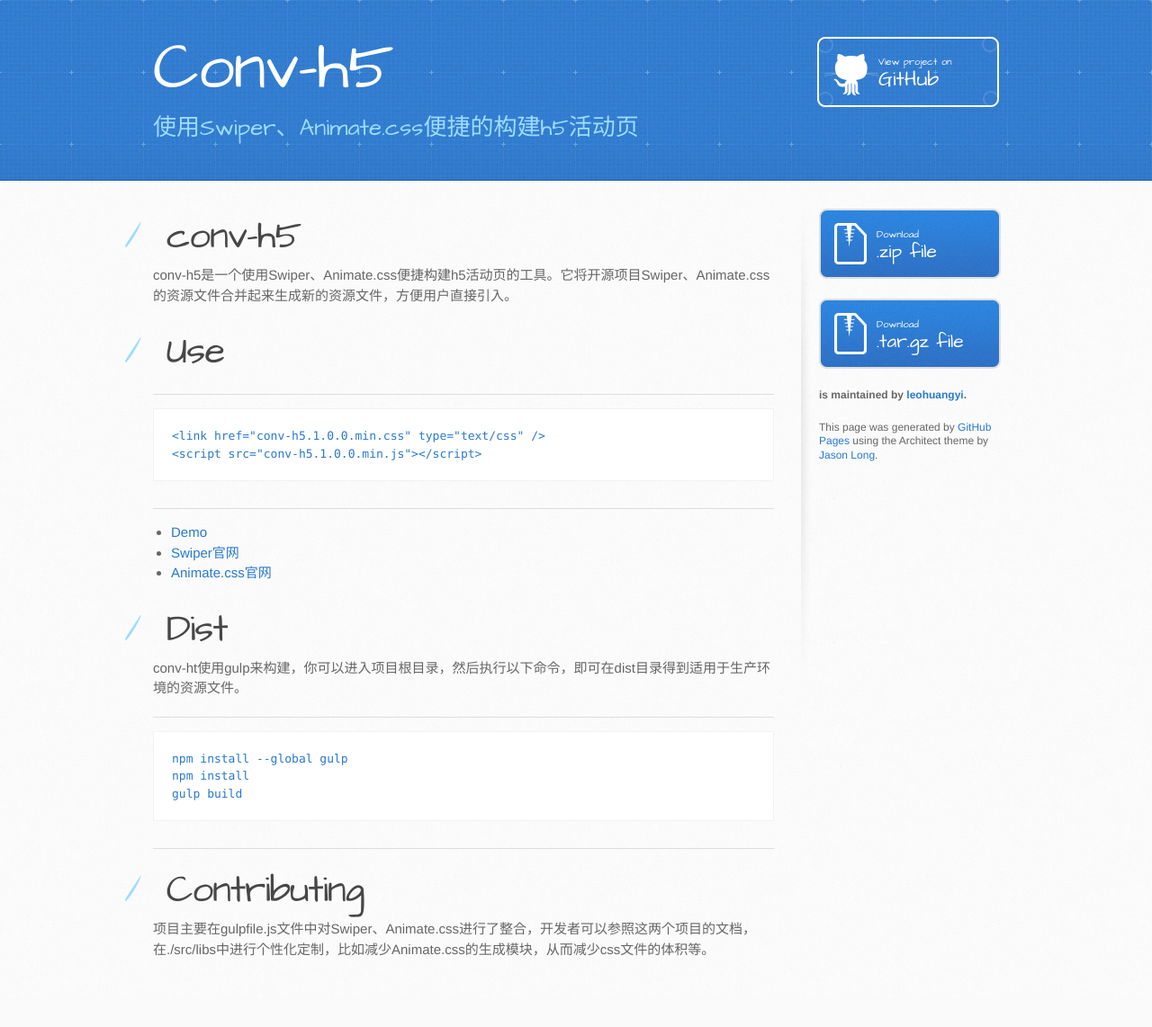
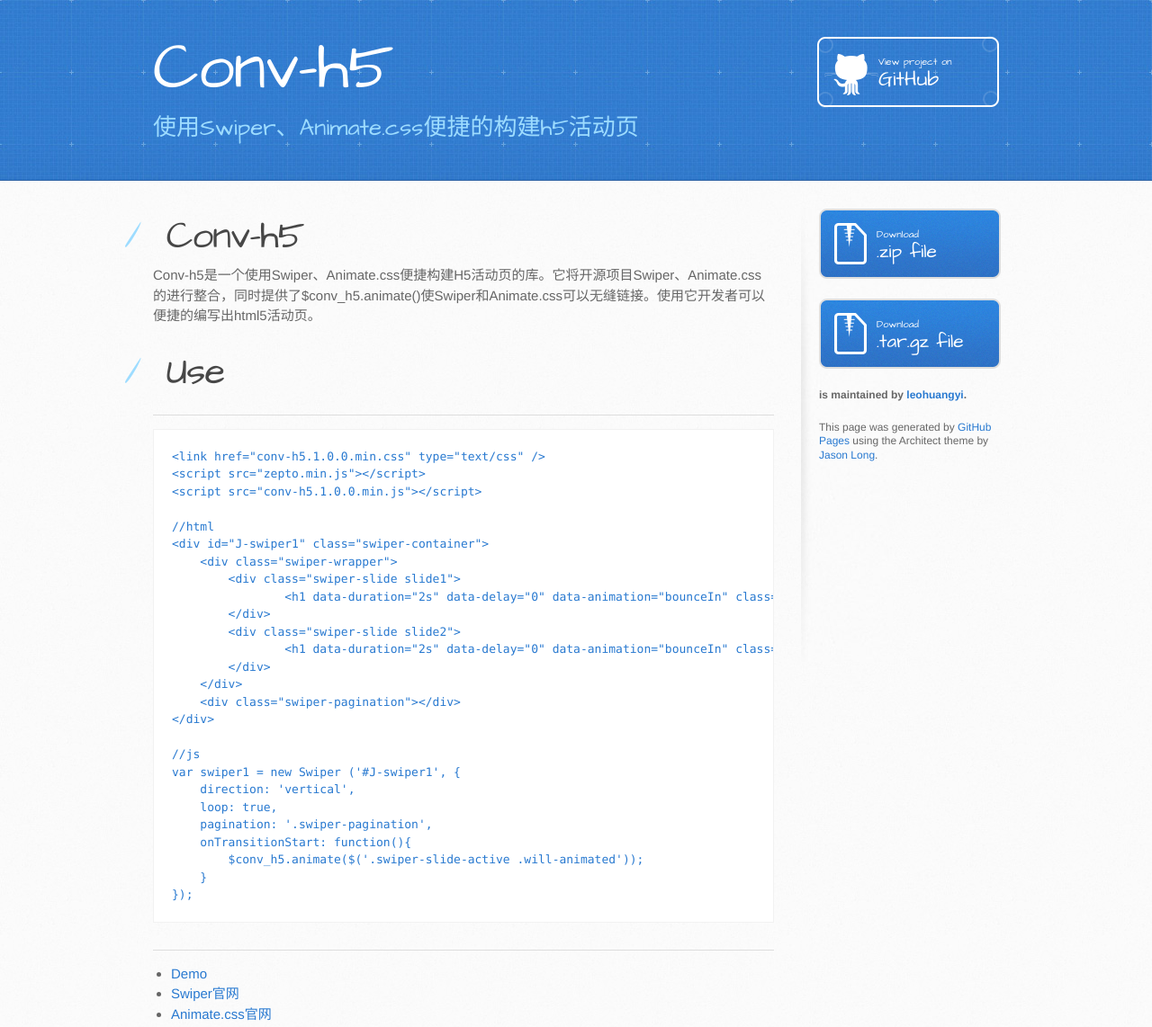
Before and after one commit to leohuangyi/conv-h5, a plain HTML site: page index.html in a window 1280 px wide. Shown: the top 1142 px of the page at 90% size. Before the commit the page ends 1110 px from the top, so only its background shows below. Drawn offline with Linux system fonts and the light colour scheme.

```diff
--- a/index.html
+++ b/index.html
@@ -29,9 +29,9 @@
       <div class="inner clearfix">
         <section id="main-content">
           <h1>
-<a id="conv-h5" class="anchor" href="#conv-h5" aria-hidden="true"><span aria-hidden="true" class="octicon octicon-link"></span></a>conv-h5</h1>
+<a id="conv-h5" class="anchor" href="#conv-h5" aria-hidden="true"><span aria-hidden="true" class="octicon octicon-link"></span></a>Conv-h5</h1>
 
-<p>conv-h5是一个使用Swiper、Animate.css便捷构建h5活动页的工具。它将开源项目Swiper、Animate.css的资源文件合并起来生成新的资源文件，方便用户直接引入。</p>
+<p>Conv-h5是一个使用Swiper、Animate.css便捷构建H5活动页的库。它将开源项目Swiper、Animate.css的进行整合，同时提供了$conv_h5.animate()使Swiper和Animate.css可以无缝链接。使用它开发者可以便捷的编写出html5活动页。</p>
 
 <h1>
 <a id="use" class="anchor" href="#use" aria-hidden="true"><span aria-hidden="true" class="octicon octicon-link"></span></a>Use</h1>
@@ -39,13 +39,37 @@
 <hr>
 
 <pre><code>&lt;link href="conv-h5.1.0.0.min.css" type="text/css" /&gt;
+&lt;script src="zepto.min.js"&gt;&lt;/script&gt;
 &lt;script src="conv-h5.1.0.0.min.js"&gt;&lt;/script&gt;
+
+//html
+&lt;div id="J-swiper1" class="swiper-container"&gt;
+    &lt;div class="swiper-wrapper"&gt;
+        &lt;div class="swiper-slide slide1"&gt;
+                &lt;h1 data-duration="2s" data-delay="0" data-animation="bounceIn" class="will-animated"&gt;这里将会动哦&lt;/h1&gt;&lt;div id="J-swiper1" class="swiper-container"&gt;
+        &lt;/div&gt;
+        &lt;div class="swiper-slide slide2"&gt;
+                &lt;h1 data-duration="2s" data-delay="0" data-animation="bounceIn" class="will-animated"&gt;这里将会动哦&lt;/h1&gt;&lt;div id="J-swiper1" class="swiper-container"&gt;
+        &lt;/div&gt;
+    &lt;/div&gt;
+    &lt;div class="swiper-pagination"&gt;&lt;/div&gt;
+&lt;/div&gt;
+
+//js
+var swiper1 = new Swiper ('#J-swiper1', {
+    direction: 'vertical',
+    loop: true,
+    pagination: '.swiper-pagination',
+    onTransitionStart: function(){
+        $conv_h5.animate($('.swiper-slide-active .will-animated'));
+    }
+});
 </code></pre>
 
 <hr>
 
 <ul>
-<li><a href="http://leohuangyi.github.com/conv-h5">Demo</a></li>
+<li><a href="http://leohuangyi.github.io/conv-h5/demos/demo1">Demo</a></li>
 <li><a href="http://idangero.us/swiper/">Swiper官网</a></li>
 <li><a href="https://daneden.github.io/animate.css/">Animate.css官网</a></li>
 </ul>
@@ -53,13 +77,13 @@
 <h1>
 <a id="dist" class="anchor" href="#dist" aria-hidden="true"><span aria-hidden="true" class="octicon octicon-link"></span></a>Dist</h1>
 
-<p>conv-ht使用gulp来构建，你可以进入项目根目录，然后执行以下命令，即可在dist目录得到适用于生产环境的资源文件。</p>
+<p>conv-h5使用gulp来构建，你可以进入项目根目录，然后执行以下命令，即可在dist目录得到适用于生产环境的资源文件。</p>
 
 <hr>
 
-<pre><code>npm install --global gulp
-npm install
-gulp build
+<pre><code>npm install
+gulp build #生产环境
+gulp dev #开发
 </code></pre>
 
 <hr>
@@ -67,7 +91,17 @@
 <h1>
 <a id="contributing" class="anchor" href="#contributing" aria-hidden="true"><span aria-hidden="true" class="octicon octicon-link"></span></a>Contributing</h1>
 
-<p>项目主要在gulpfile.js文件中对Swiper、Animate.css进行了整合，开发者可以参照这两个项目的文档，在./src/libs中进行个性化定制，比如减少Animate.css的生成模块，从而减少css文件的体积等。</p>
+<ul>
+<li>/src/conv-h5.js 提供了animate函数的实现</li>
+<li>/gulpfile.js文件中对Swiper、Animate.css进行了整合,开发者可以参照这两个项目的文档，在./src/libs/中进行相应个性化定制，比如减少Animate.css的生成模块，从而减少css文件的体积等</li>
+</ul>
+
+<h1>
+<a id="todo" class="anchor" href="#todo" aria-hidden="true"><span aria-hidden="true" class="octicon octicon-link"></span></a>Todo</h1>
+
+<ul>
+<li>现在暂时只能给一个动画元素设置一类动画(可以多种动画类型，但是都是同时发生)，后期需要实现一个元素可以添加多类动画，可以不同时发生，如滑入，然后旋转，然后再淡出等</li>
+</ul>
         </section>
 
         <aside id="sidebar">
```
Also changed, not shown: params.json (+1 -1 lines).
